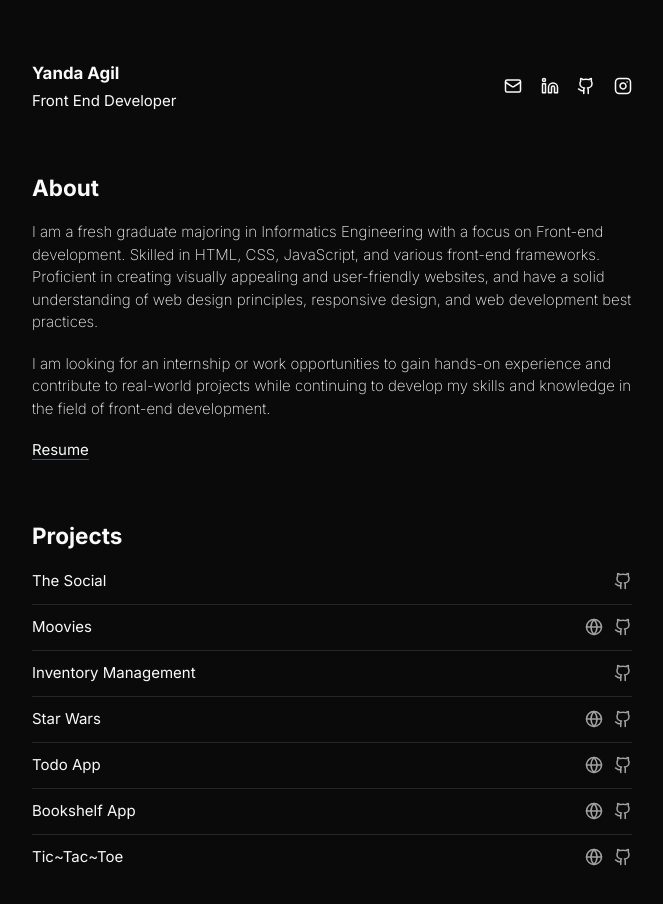
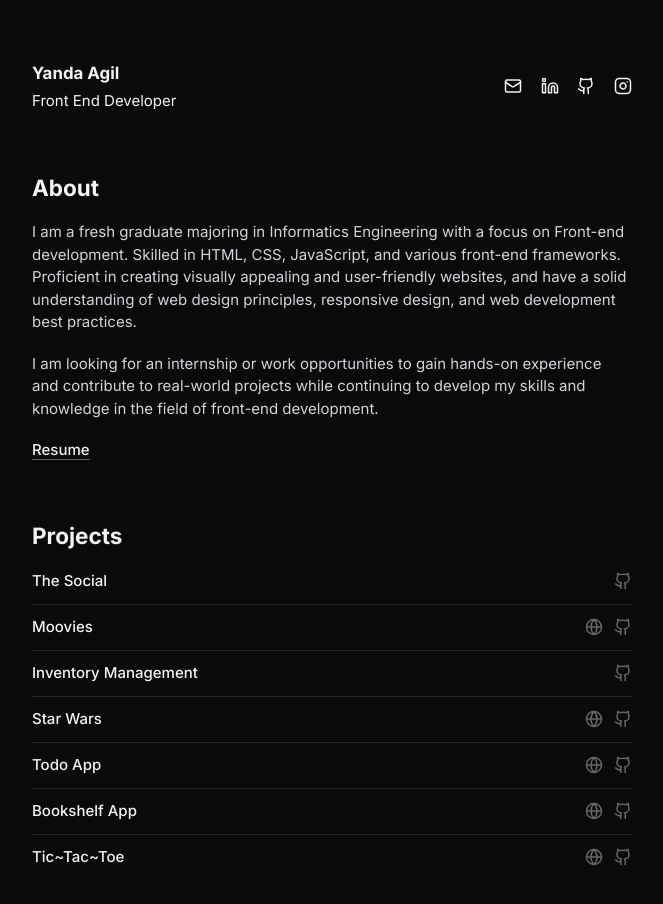
Before and after one commit to yandaagil/personal-web, a Next.js app: page / in a window 1280 px wide. Shown: the top 904 px of the page, without its empty margins (308-971 px from the left). Built offline with nearby package versions, Linux system fonts and the light colour scheme.

Commit message:
fix typography

```diff
--- a/src/components/section/about.tsx
+++ b/src/components/section/about.tsx
@@ -7,10 +7,10 @@ const About = () => {
       className="container mt-16 px-4 space-y-5 md:max-w-2xl"
     >
       <h1 className="text-2xl font-bold">About</h1>
-      <p className="font-extralight text-sm md:text-base">
+      <p className="font-normal text-textgrey text-sm md:text-base">
         I am a fresh graduate majoring in Informatics Engineering with a focus on Front-end development. Skilled in HTML, CSS, JavaScript, and various front-end frameworks. Proficient in creating visually appealing and user-friendly websites, and have a solid understanding of web design principles, responsive design, and web development best practices.
       </p>
-      <p className="font-extralight text-sm md:text-base">
+      <p className="font-normal text-textgrey text-sm md:text-base">
         I am looking for an internship or work opportunities to gain
         hands-on experience and contribute to real-world projects while
         continuing to develop my skills and knowledge in the field of
@@ -21,7 +21,7 @@ const About = () => {
           target="__blank"
           href="https://drive.google.com/file/d/1ve6KI4FWd8BIrUowprIIiVQg0AaRy1LS/view?usp=sharing"
         >
-          <span className="transition-all duration-300 ease-in-out underline decoration-solid underline-offset-4 decoration-gray-600 text-sm md:text-base hover:text-muted-foreground">
+          <span className="font-medium transition-all duration-300 ease-in-out underline decoration-solid underline-offset-4 decoration-[#5e6365] text-sm md:text-base hover:opacity-70">
             Resume
           </span>
         </Link>
--- a/src/components/section/header.tsx
+++ b/src/components/section/header.tsx
@@ -11,21 +11,21 @@ type SocialMedia = {
 const socialMedia: SocialMedia[] = [
   {
     name: "Email",
-    icon: <Mail size={18} className="hover:text-muted-foreground transition-all duration-300 ease-in-out" />,
+    icon: <Mail size={18} className="hover:opacity-70 transition-all duration-300 ease-in-out" />,
   },
   {
     name: "Linkedin",
-    icon: <Linkedin size={18} className="hover:text-muted-foreground transition-all duration-300 ease-in-out" />,
+    icon: <Linkedin size={18} className="hover:opacity-70 transition-all duration-300 ease-in-out" />,
     link: "https://www.linkedin.com/in/yandaagil/",
   },
   {
     name: "Github",
-    icon: <Github size={18} className="hover:text-muted-foreground transition-all duration-300 ease-in-out" />,
+    icon: <Github size={18} className="hover:opacity-70 transition-all duration-300 ease-in-out" />,
     link: "https://www.github.com/yandaagil",
   },
   {
     name: "Instagram",
-    icon: <Instagram size={18} className="hover:text-muted-foreground transition-all duration-300 ease-in-out" />,
+    icon: <Instagram size={18} className="hover:opacity-70 transition-all duration-300 ease-in-out" />,
     link: "https://www.instagram.com/yandaagil",
   },
 ]
--- a/src/components/section/projects.tsx
+++ b/src/components/section/projects.tsx
@@ -15,19 +15,19 @@ const Projects = () => {
         {projectLists().map((project, index) => (
           <li className="flex flex-col space-y-3" key={index}>
             <div className="flex items-center justify-between">
-              <Link href={`/projects/${project.slug}`}>
-                <h2 className="transition-all duration-300 ease-in-out text-sm md:text-base hover:text-muted-foreground">
+              <Link href={`/projects/${project.slug}`} className="w-full">
+                <h2 className="font-medium transition-all duration-300 ease-in-out text-sm md:text-base hover:opacity-70">
                   {project.title}
                 </h2>
               </Link>
               <div className="flex items-center space-x-3">
                 {project.web &&
                   <Link href={project.web} target="__blank" aria-label={`${project.slug} web`}>
-                    <Globe size={18} className="text-muted-foreground transition-all duration-300 ease-in-out hover:text-foreground" />
+                    <Globe size={18} className="text-grey transition-all duration-300 ease-in-out hover:text-foreground" />
                   </Link>
                 }
                 <Link href={project.repo} target="__blank" aria-label={`${project.slug} repo`}>
-                  <Github size={18} className="text-muted-foreground transition-all duration-300 ease-in-out hover:text-foreground" />
+                  <Github size={18} className="text-grey transition-all duration-300 ease-in-out hover:text-foreground" />
                 </Link>
               </div>
             </div>
--- a/src/pages/projects/[slug].tsx
+++ b/src/pages/projects/[slug].tsx
@@ -45,7 +45,7 @@ const ProjectDetail = ({ project }: ProjectDetailProps) => {
             </Link>
           </div>
         </div>
-        <p className="font-extralight text-sm md:text-base">{project.desc}</p>
+        <p className="font-normal text-textgrey text-sm md:text-base">{project.desc}</p>
         {project.image &&
           <LightGallery speed={500} plugins={[lgThumbnail, lgZoom]}>
             <Image
@@ -64,12 +64,12 @@ const ProjectDetail = ({ project }: ProjectDetailProps) => {
                 <Link href={member.link} key={index} target="__blank" className="group">
                   <li className="flex items-center justify-between">
                     <div className="flex flex-col space-y-1">
-                      <h3 className="transition-all duration-300 ease-in-out text-sm md:text-base group-hover:text-muted-foreground">
+                      <h3 className="font-medium transition-all duration-300 ease-in-out text-sm md:text-base group-hover:opacity-70">
                         {member.name}
                       </h3>
                     </div>
                     <div className="flex items-center space-x-3">
-                      <span className="font-extralight transition-all duration-300 ease-in-out text-muted-foreground text-sm md:text-base group-hover:text-textgrey">
+                      <span className="font-medium transition-all duration-300 ease-in-out text-grey text-sm md:text-base group-hover:opacity-70">
                         {member.role}
                       </span>
                     </div>
--- a/src/styles/app.scss
+++ b/src/styles/app.scss
@@ -7,7 +7,7 @@
   :root {
 		--font-inter: 'Inter', sans-serif;
 		--background: 0 0% 3.9%;
-    --foreground: 0 0% 98%;
+    --foreground: 220, 14%, 96%;
     --card: 0 0% 3.9%;
     --card-foreground: 0 0% 98%;
     --popover: 0 0% 3.9%;
@@ -26,8 +26,8 @@
     --input: 0 0% 14.9%;
     --ring: 0 0% 83.1%;
 		--radius: 0.5rem;
-		--textgrey: 0, 0%, 50%;
-		--grey: 0, 0%, 80%;
+		--textgrey: 216, 12%, 84%;
+		--grey: 223, 3%, 41%;
 		--selection: 0, 0%, 20%;
   }
 }
@@ -54,7 +54,6 @@
 
 ::selection {
 	background: hsl(var(--selection));
-	color: hsl(var(--foreground));
 }
 
 ::-webkit-scrollbar {
```
